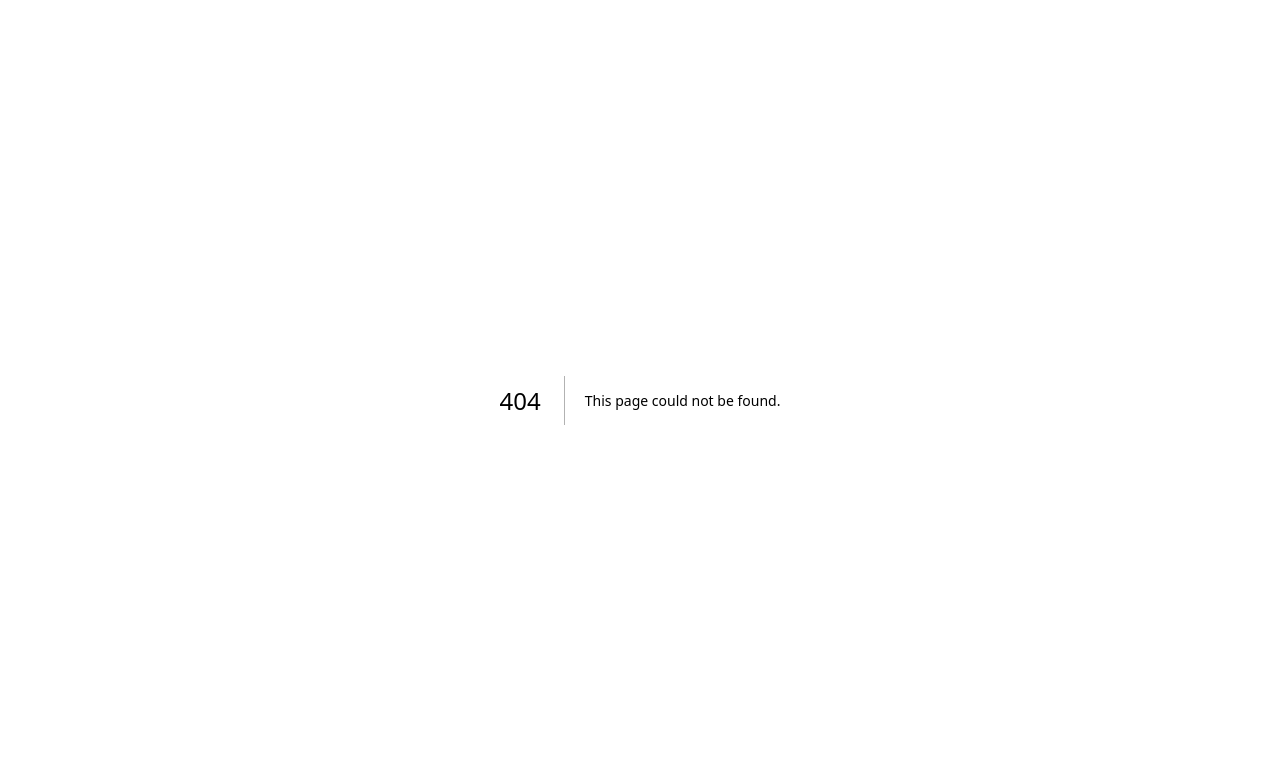
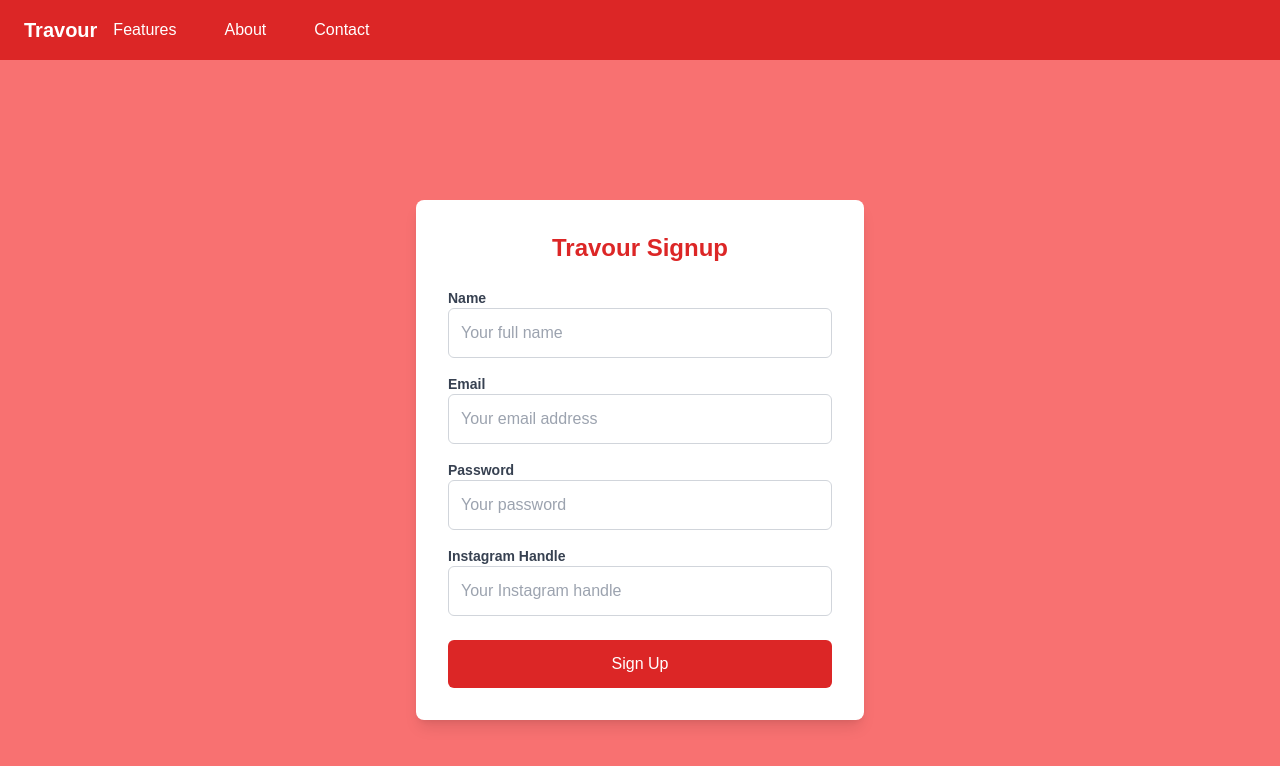
Before and after one commit to Amlan2006/travour, a Next.js app: page /signup in a window 1280 px wide. Before the commit this address had no page. Shown: the top 766 px of the page. Built offline with nearby package versions, Linux system fonts and the light colour scheme.

Commit message:
first commit

```diff
--- /dev/null
+++ b/app/components/Navbar.js
@@ -0,0 +1,61 @@
+'use client'
+import React from 'react'
+import { useState } from 'react';
+
+const Navbar = () => {
+    const [menuOpen, setMenuOpen] = useState(false);
+
+  return (
+    <header className="bg-red-600 text-white py-4 px-6">
+          <div className="container mx-auto flex justify-between items-center">
+            <h1 className="text-xl font-bold">Travour</h1>
+            <button
+              className="text-white md:hidden focus:outline-none"
+              onClick={() => setMenuOpen(!menuOpen)}
+            >
+              {/* Hamburger Icon */}
+              <svg
+                className="w-6 h-6"
+                xmlns="http://www.w3.org/2000/svg"
+                fill="none"
+                viewBox="0 0 24 24"
+                stroke="currentColor"
+              >
+                <path
+                  strokeLinecap="round"
+                  strokeLinejoin="round"
+                  strokeWidth={2}
+                  d="M4 6h16M4 12h16m-7 6h7"
+                />
+              </svg>
+            </button>
+
+            <nav
+              className={`${
+                menuOpen ? 'block' : 'hidden'
+              } absolute top-16 left-0 w-full bg-red-600 md:relative md:top-auto md:left-auto md:bg-transparent md:flex`}
+            >
+              <ul className="md:flex md:space-x-4">
+                <li className="text-center py-2 md:py-0">
+                  <a href="#features" className="block px-4 hover:underline">
+                    Features
+                  </a>
+                </li>
+                <li className="text-center py-2 md:py-0">
+                  <a href="#about" className="block px-4 hover:underline">
+                    About
+                  </a>
+                </li>
+                <li className="text-center py-2 md:py-0">
+                  <a href="#contact" className="block px-4 hover:underline">
+                    Contact
+                  </a>
+                </li>
+              </ul>
+            </nav>
+          </div>
+        </header>
+  )
+}
+
+export default Navbar
--- a/app/layout.js
+++ b/app/layout.js
@@ -1,6 +1,7 @@
 import localFont from "next/font/local";
 import "./globals.css";
-
+import Navbar from "./components/Navbar";
+// import 'leaflet/dist/leaflet.css';
 const geistSans = localFont({
   src: "./fonts/GeistVF.woff",
   variable: "--font-geist-sans",
@@ -23,6 +24,7 @@ export default function RootLayout({ children }) {
       <body
         className={`${geistSans.variable} ${geistMono.variable} antialiased`}
       >
+        <Navbar/>
         {children}
       </body>
     </html>
--- a/app/page.js
+++ b/app/page.js
@@ -1,101 +1,83 @@
-import Image from "next/image";
+'use client'
+import Head from 'next/head';
+import { useState } from 'react';
+// import Map from './components/Map';
+// import ''
+
 
 export default function Home() {
+  const [menuOpen, setMenuOpen] = useState(false);
+
   return (
-    <div className="grid grid-rows-[20px_1fr_20px] items-center justify-items-center min-h-screen p-8 pb-20 gap-16 sm:p-20 font-[family-name:var(--font-geist-sans)]">
-      <main className="flex flex-col gap-8 row-start-2 items-center sm:items-start">
-        <Image
-          className="dark:invert"
-          src="/next.svg"
-          alt="Next.js logo"
-          width={180}
-          height={38}
-          priority
+    <>
+      <Head>
+        <title>Travour - Find the Best Routes</title>
+        <meta
+          name="description"
+          content="Travour helps you discover the shortest routes to your destination, curated from suggestions by other travelers."
         />
-        <ol className="list-inside list-decimal text-sm text-center sm:text-left font-[family-name:var(--font-geist-mono)]">
-          <li className="mb-2">
-            Get started by editing{" "}
-            <code className="bg-black/[.05] dark:bg-white/[.06] px-1 py-0.5 rounded font-semibold">
-              app/page.js
-            </code>
-            .
-          </li>
-          <li>Save and see your changes instantly.</li>
-        </ol>
+        <meta name="viewport" content="width=device-width, initial-scale=1.0" />
+      </Head>
+      <main className="bg-red-50 text-red-800">
+        {/* Header */}
 
-        <div className="flex gap-4 items-center flex-col sm:flex-row">
-          <a
-            className="rounded-full border border-solid border-transparent transition-colors flex items-center justify-center bg-foreground text-background gap-2 hover:bg-[#383838] dark:hover:bg-[#ccc] text-sm sm:text-base h-10 sm:h-12 px-4 sm:px-5"
-            href="https://vercel.com/new?utm_source=create-next-app&utm_medium=appdir-template-tw&utm_campaign=create-next-app"
-            target="_blank"
-            rel="noopener noreferrer"
-          >
-            <Image
-              className="dark:invert"
-              src="/vercel.svg"
-              alt="Vercel logomark"
-              width={20}
-              height={20}
-            />
-            Deploy now
-          </a>
-          <a
-            className="rounded-full border border-solid border-black/[.08] dark:border-white/[.145] transition-colors flex items-center justify-center hover:bg-[#f2f2f2] dark:hover:bg-[#1a1a1a] hover:border-transparent text-sm sm:text-base h-10 sm:h-12 px-4 sm:px-5 sm:min-w-44"
-            href="https://nextjs.org/docs?utm_source=create-next-app&utm_medium=appdir-template-tw&utm_campaign=create-next-app"
-            target="_blank"
-            rel="noopener noreferrer"
-          >
-            Read our docs
-          </a>
-        </div>
+
+        {/* Hero Section */}
+        <section className="text-center py-16 bg-gradient-to-r from-red-500 to-red-700 text-white">
+          <div className="container mx-auto px-6">
+            <h2 className="text-4xl font-bold mb-4">Find the Best Route with Travour</h2>
+            <p className="text-lg mb-6">
+              Discover the shortest and most efficient routes to your destination, based on real suggestions from fellow travelers.
+            </p>
+            <button className="bg-white text-red-600 px-6 py-3 rounded-lg shadow-lg font-medium hover:bg-red-100 transition">
+              Get Started
+            </button>
+          </div>
+        </section>
+
+        {/* Features Section */}
+        <section id="features" className="py-16">
+          <div className="container mx-auto px-6">
+            <h3 className="text-3xl font-bold text-center mb-10">Why Choose Travour?</h3>
+            <div className="grid md:grid-cols-3 gap-8">
+              <div className="bg-white p-6 shadow-md rounded-lg">
+                <h4 className="text-xl font-bold mb-2">Community Driven</h4>
+                <p>
+                  Routes suggested by people like you ensure the best and most reliable travel paths.
+                </p>
+              </div>
+              <div className="bg-white p-6 shadow-md rounded-lg">
+                <h4 className="text-xl font-bold mb-2">Time-Saving</h4>
+                <p>Find the shortest routes and save precious time during your journeys.</p>
+              </div>
+              <div className="bg-white p-6 shadow-md rounded-lg">
+                <h4 className="text-xl font-bold mb-2">Share and Read</h4>
+                <p>Share your travel stories and read others story.</p>
+              </div>
+            </div>
+          </div>
+        </section>
+
+        {/* CTA Section */}
+        <section className="bg-red-600 text-white py-16">
+          <div className="container mx-auto text-center px-6">
+            <h3 className="text-3xl font-bold mb-4">Ready to Start Your Journey?</h3>
+            <p className="mb-6">
+              Sign up for Travour today and explore efficient routes like never before!
+            </p>
+            <button className="bg-white text-red-600 px-6 py-3 rounded-lg shadow-lg font-medium hover:bg-red-100 transition">
+              Join Now
+            </button>
+          </div>
+        </section>
+
+        {/* Footer */}
+        <footer className="bg-red-700 text-red-100 py-6">
+          <div className="container mx-auto text-center">
+            <p>© 2024 Travour. All rights reserved.</p>
+          </div>
+        </footer>
       </main>
-      <footer className="row-start-3 flex gap-6 flex-wrap items-center justify-center">
-        <a
-          className="flex items-center gap-2 hover:underline hover:underline-offset-4"
-          href="https://nextjs.org/learn?utm_source=create-next-app&utm_medium=appdir-template-tw&utm_campaign=create-next-app"
-          target="_blank"
-          rel="noopener noreferrer"
-        >
-          <Image
-            aria-hidden
-            src="/file.svg"
-            alt="File icon"
-            width={16}
-            height={16}
-          />
-          Learn
-        </a>
-        <a
-          className="flex items-center gap-2 hover:underline hover:underline-offset-4"
-          href="https://vercel.com/templates?framework=next.js&utm_source=create-next-app&utm_medium=appdir-template-tw&utm_campaign=create-next-app"
-          target="_blank"
-          rel="noopener noreferrer"
-        >
-          <Image
-            aria-hidden
-            src="/window.svg"
-            alt="Window icon"
-            width={16}
-            height={16}
-          />
-          Examples
-        </a>
-        <a
-          className="flex items-center gap-2 hover:underline hover:underline-offset-4"
-          href="https://nextjs.org?utm_source=create-next-app&utm_medium=appdir-template-tw&utm_campaign=create-next-app"
-          target="_blank"
-          rel="noopener noreferrer"
-        >
-          <Image
-            aria-hidden
-            src="/globe.svg"
-            alt="Globe icon"
-            width={16}
-            height={16}
-          />
-          Go to nextjs.org →
-        </a>
-      </footer>
-    </div>
+    </>
   );
 }
--- /dev/null
+++ b/app/signup/page.js
@@ -0,0 +1,138 @@
+'use client'
+import { useState} from 'react';
+// import { useRouter } from 'next/router';
+import { getAuth, createUserWithEmailAndPassword } from "firebase/auth";
+import { app } from '@/firebase';
+// import { useNavigate } from 'react-router-dom';
+
+const auth = getAuth(app);
+export default function Signup() {
+// const navigate = useNavigate()
+  const [formData, setFormData] = useState({
+    name: '',
+    email: '',
+    password: '',
+    instaHandle: '',
+  });
+  const [errors, setErrors] = useState({});
+//   const router = useRouter();
+
+  // Handle form input changes
+  const handleChange = (e) => {
+    setFormData({
+      ...formData,
+      [e.target.name]: e.target.value,
+    })
+  };
+
+  // Validate form data
+  const validate = () => {
+    const newErrors = {};
+    if (!formData.name) newErrors.name = 'Name is required';
+    if (!formData.email) newErrors.email = 'Email is required';
+    if (!formData.password) newErrors.password = 'Password is required';
+    if (!formData.instaHandle) newErrors.instaHandle = 'Instagram handle is required';
+    setErrors(newErrors);
+    return Object.keys(newErrors).length === 0;
+  };
+
+  // Handle form submit
+  const handleSubmit = async (e) => {
+    e.preventDefault();
+
+    if (!validate()) return;
+createUserWithEmailAndPassword(auth, formData.email, formData.password)
+    // Here you can make an API call to submit the form data
+    // console.log('Form submitted:', formData);
+
+
+    // Redirect to home or another page on successful signup
+    // router.push('/');
+  };
+
+  return (
+    <div className="min-h-screen flex items-center justify-center py-12 px-6 bg-red-400">
+      <div className="w-full max-w-md bg-white p-8 rounded-lg shadow-lg">
+        <h2 className="text-2xl font-bold text-center text-red-600 mb-6">Travour Signup</h2>
+
+        <form onSubmit={handleSubmit}>
+          {/* Name */}
+          <div className="mb-4">
+            <label htmlFor="name" className="block text-sm font-semibold text-gray-700">
+              Name
+            </label>
+            <input
+              type="text"
+              id="name"
+              name="name"
+              value={formData.name}
+              onChange={handleChange}
+              className="w-full p-3 border border-gray-300 rounded-md"
+              placeholder="Your full name"
+            />
+            {errors.name && <p className="text-red-500 text-sm">{errors.name}</p>}
+          </div>
+
+          {/* Email */}
+          <div className="mb-4">
+            <label htmlFor="email" className="block text-sm font-semibold text-gray-700">
+              Email
+            </label>
+            <input
+              type="email"
+              id="email"
+              name="email"
+              value={formData.email}
+              onChange={handleChange}
+              className="w-full p-3 border border-gray-300 rounded-md"
+              placeholder="Your email address"
+            />
+            {errors.email && <p className="text-red-500 text-sm">{errors.email}</p>}
+          </div>
+
+          {/* Password */}
+          <div className="mb-4">
+            <label htmlFor="password" className="block text-sm font-semibold text-gray-700">
+              Password
+            </label>
+            <input
+              type="password"
+              id="password"
+              name="password"
+              value={formData.password}
+              onChange={handleChange}
+              className="w-full p-3 border border-gray-300 rounded-md"
+              placeholder="Your password"
+            />
+            {errors.password && <p className="text-red-500 text-sm">{errors.password}</p>}
+          </div>
+
+          {/* Instagram Handle */}
+          <div className="mb-6">
+            <label htmlFor="instaHandle" className="block text-sm font-semibold text-gray-700">
+              Instagram Handle
+            </label>
+            <input
+              type="text"
+              id="instaHandle"
+              name="instaHandle"
+              value={formData.instaHandle}
+              onChange={handleChange}
+              className="w-full p-3 border border-gray-300 rounded-md"
+              placeholder="Your Instagram handle"
+            />
+            {errors.instaHandle && <p className="text-red-500 text-sm">{errors.instaHandle}</p>}
+          </div>
+
+          {/* Submit Button */}
+          <button
+            type="submit"
+            className="w-full bg-red-600 text-white p-3 rounded-md hover:bg-red-700 focus:outline-none"
+          >
+            Sign Up
+          </button>
+        </form>
+      </div>
+    </div>
+  );
+}
--- /dev/null
+++ b/firebase.js
@@ -0,0 +1,17 @@
+// Import the functions you need from the SDKs you need
+import { initializeApp } from "firebase/app";
+// TODO: Add SDKs for Firebase products that you want to use
+// https://firebase.google.com/docs/web/setup#available-libraries
+
+// Your web app's Firebase configuration
+const firebaseConfig = {
+  apiKey: "AIzaSyAh8g4h9jgkBchsYi9dZmjjgryIVwEOnlc",
+  authDomain: "travour-39e78.firebaseapp.com",
+  projectId: "travour-39e78",
+  storageBucket: "travour-39e78.firebasestorage.app",
+  messagingSenderId: "689367830298",
+  appId: "1:689367830298:web:4b9bea80f3e2c4d33fa6a3"
+};
+
+// Initialize Firebase
+export const app = initializeApp(firebaseConfig);
--- a/package.json
+++ b/package.json
@@ -9,9 +9,11 @@
     "lint": "next lint"
   },
   "dependencies": {
+    "firebase": "^11.0.2",
+    "next": "15.0.4",
     "react": "^19.0.0",
     "react-dom": "^19.0.0",
-    "next": "15.0.4"
+    "react-router-dom": "^7.0.2"
   },
   "devDependencies": {
     "postcss": "^8",
```
Also changed, not shown: 1 other file (tests, documents, lock files or other folders).
